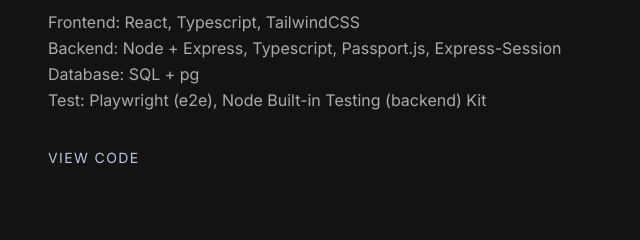
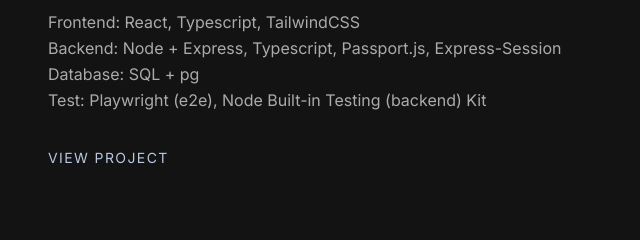
Before and after one commit to sparky9043/portfolio-website, a website: page index.html in a window 1280 px wide. Shown: the part 1689-1929 px from the top of the page, 0-640 px from the left. Drawn offline with Linux system fonts and the light colour scheme.

Commit message:
fix: change view code to view project

```diff
--- a/index.html
+++ b/index.html
@@ -97,7 +97,7 @@
             <div class="pt-4">
               <a class="inline-flex items-center gap-2 font-label text-sm tracking-widest uppercase text-primary hover:underline hover:font-bold underline-offset-8 transition-all"
                 href="https://learning-tracker-y26o.onrender.com/">
-                View Code
+                View Project
               </a>
             </div>
           </div>
```
